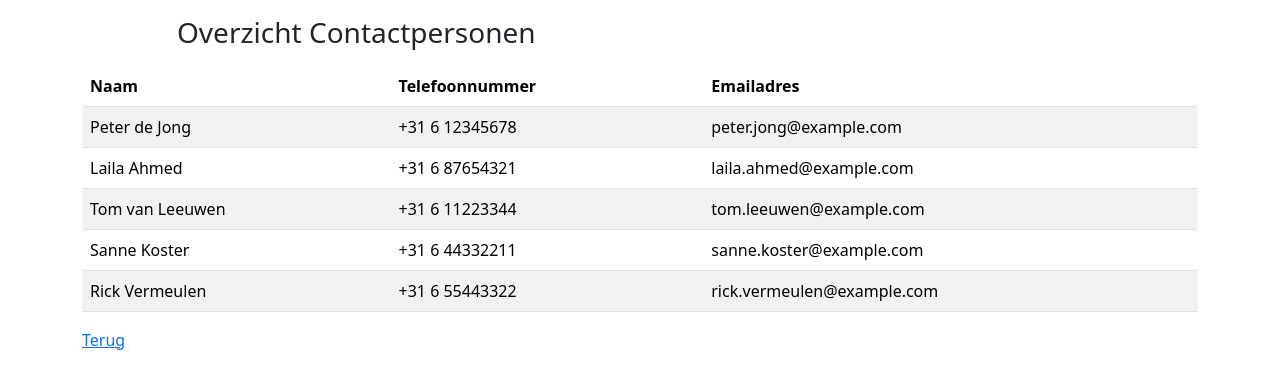
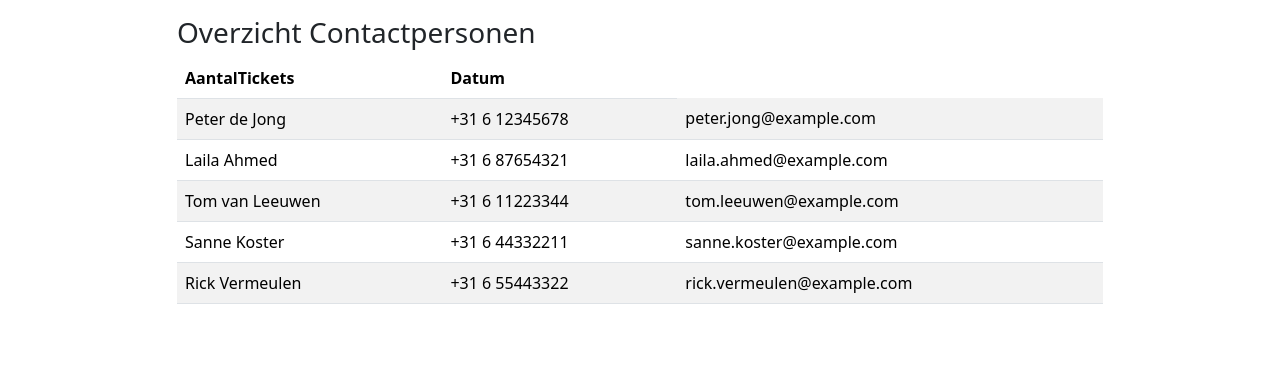
Before and after one commit to seppanhuis/Sneakerness, a PHP site: page /ContactPersoon in a window 1280 px wide. Shown: the part 102-491 px from the top of the page. Run offline with PHP 8.4, Linux system fonts and the light colour scheme; data comes from the database, SQL or seed files in the repository; data that the repository does not hold is empty.

Commit message:
Contact Personen Af

```diff
--- a/app/controllers/ContactPersoon.php
+++ b/app/controllers/ContactPersoon.php
@@ -12,6 +12,7 @@ class ContactPersoon extends BaseController
 
     public function index()
     {
+        try {
         $result = $this->ContactPersoon->GetAllContactPersonen();
 
         $data = [
@@ -20,5 +21,8 @@ class ContactPersoon extends BaseController
         ];
 
         $this->view('ContactPersoon/index', $data);
+        } catch (Exception $e) {
+            error_log($e->getMessage());
+        }
     }
 }
--- a/app/views/ContactPersoon/index.php
+++ b/app/views/ContactPersoon/index.php
@@ -1,51 +1,55 @@
 <?php require_once APPROOT . '/views/includes/header.php'; ?>
 
-<div class="container mt-3">
+<div class="container extra mt-3">
 
     <div class="row">
         <div class="col-1"></div>
         <div class="col-10">
+            <!-- Titel van de pagina -->
             <h3><?= $data['title']; ?></h3>
-        </div>
-        <div class="col-1"></div>
-    </div>
-    <div class="row mb-2">
-        <div class="col-1"></div>
-        <div class="col-10">
-        <!-- <a href="<?= URLROOT; ?>/Zanger/create/" type="button" class="btn btn-primary btn-sm" role="button">Nieuwe Zangerres</a> -->
         </div>
         <div class="col-1"></div>
     </div>
 
 
 
-
-    <!-- begin tabel smartphones -->
+    <!-- begin tabel tickets -->
     <div class="row">
-        <!-- <div class="col-1"></div> -->
-        <div class="col-12">
+        <div class="col-1"></div>
+        <div class="col-10" style="overflow-x:auto;">
             <table class="table table-striped table-hover">
-               <thead>
+                <thead>
                     <tr>
-                        <th scope="col">Naam</th>
-                        <th scope="col">Telefoonnummer</th>
-                        <th scope="col">Emailadres</th>
+                        <th scope="col">AantalTickets</th>
+                        <th scope="col">Datum</th>
                     </tr>
                 </thead>
                 <tbody>
-                    <?php foreach ($data['ContactPersonen'] as $CP) : ?>
+                    <?php if (empty($data['ContactPersonen'])) : ?>
                         <tr>
-                            <td><?= $CP->Naam; ?></td>
-                            <td><?= $CP->Telefoonnummer; ?></td>
-                            <td><?= $CP->Emailadres; ?></td>
+                            <td colspan="7" class="text-center fw-bold">Geen contactpersonen gevonden</td>
                         </tr>
-                    <?php endforeach; ?>
+                    <?php else : ?>
+                        <?php foreach ($data['ContactPersonen'] as $contactpersoon) : ?>
+                            <tr>
+                                <td><?= $contactpersoon->Naam; ?></td>
+                                <td><?= $contactpersoon->Telefoonnummer; ?></td>
+                                <td><?= $contactpersoon->Emailadres; ?></td>
+                            </tr>
+                        <?php endforeach; ?>
+
+                    <?php endif; ?>
                 </tbody>
             </table>
-            <a href="<?= URLROOT; ?>">Terug</a>
+
         </div>
-        <!-- <div class="col-1"></div> -->
+        <div class="col-1"></div>
     </div>
-    <!-- einde tabel smartphones -->
+    <!-- einde tabel tickets -->
+
+
+    <script>
+
+    </script>
 
 <?php require_once APPROOT . '/views/includes/footer.php'; ?>
```
